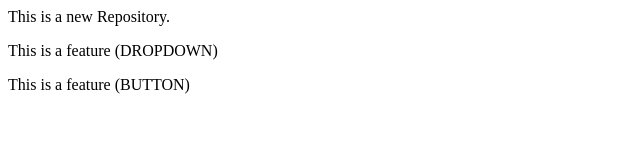
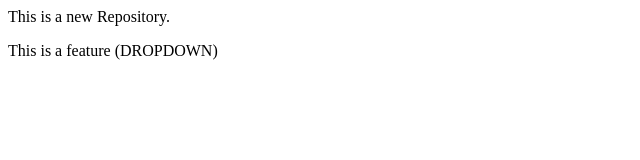
Before and after one commit to Vedika35/localrepo, a plain HTML site: page index.html in a window 1280 px wide. Shown: the whole page, without its empty margins (0-640 px from the left). Drawn offline with Linux system fonts and the light colour scheme.

Commit message:
add only dropdown

```diff
--- a/index.html
+++ b/index.html
@@ -1,3 +1,2 @@
 <p>This is a new Repository.</p>
 <p>This is a feature (DROPDOWN)</p>
-<p>This is a feature (BUTTON)</p>
```
